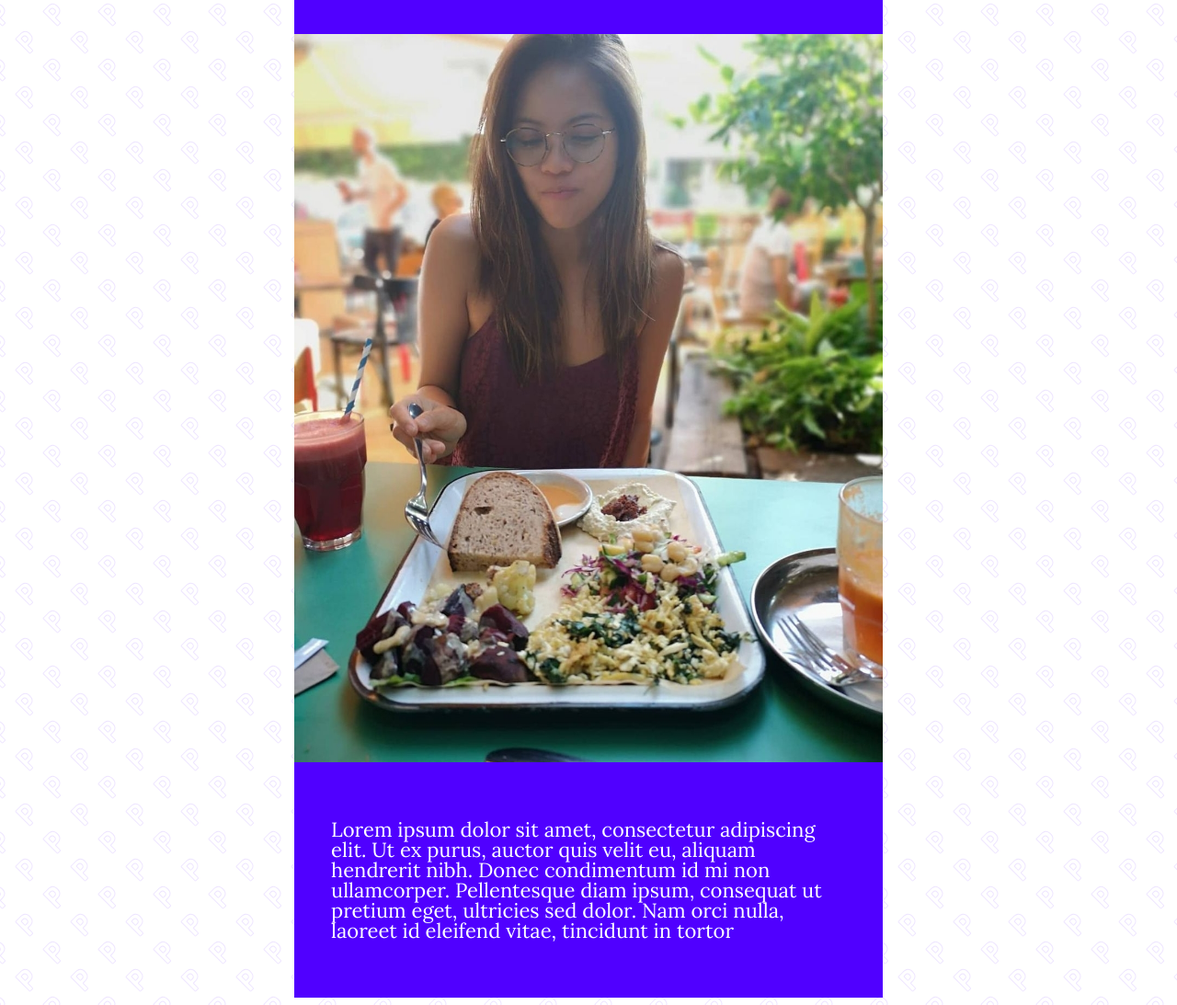
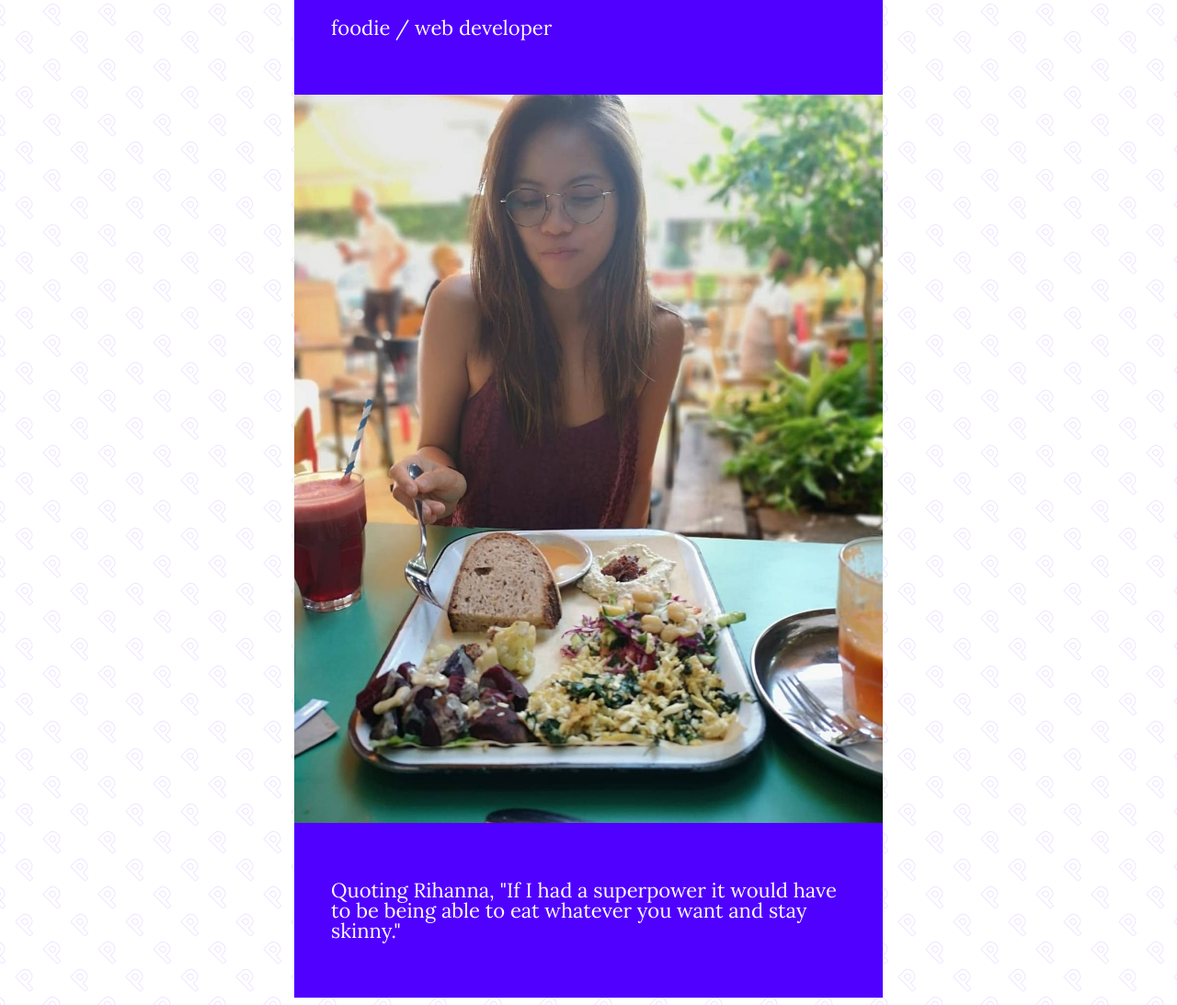
Before and after one commit to ela-lisondra/patio, a plain HTML site: page about.html in a window 1280 px wide. Shown: the part 285-1378 px from the top of the page at 92% size. Drawn offline with Linux system fonts and the light colour scheme.

Commit message:
include profile in about.html

```diff
--- a/about.html
+++ b/about.html
@@ -20,15 +20,16 @@
     </nav>
     <section>
         <h2>Ela Lisondra</h2>
+        <p>foodie / web developer</p>
     </section>
 
-    <section class="image">
+    <section class="image ela-eating">
         <img src="assets/images/ela-eating.jpg">
     </section>
 
     <section>
         <p>
-            Lorem ipsum dolor sit amet, consectetur adipiscing elit. Ut ex purus, auctor quis velit eu, aliquam hendrerit nibh. Donec condimentum id mi non ullamcorper. Pellentesque diam ipsum, consequat ut pretium eget, ultricies sed dolor. Nam orci nulla, laoreet id eleifend vitae, tincidunt in tortor
+           Quoting Rihanna, "If I had a superpower it would have to be being able to eat whatever you want and stay skinny."
         </p>
 
     </section>
```
Also changed, not shown: 1 other file.
